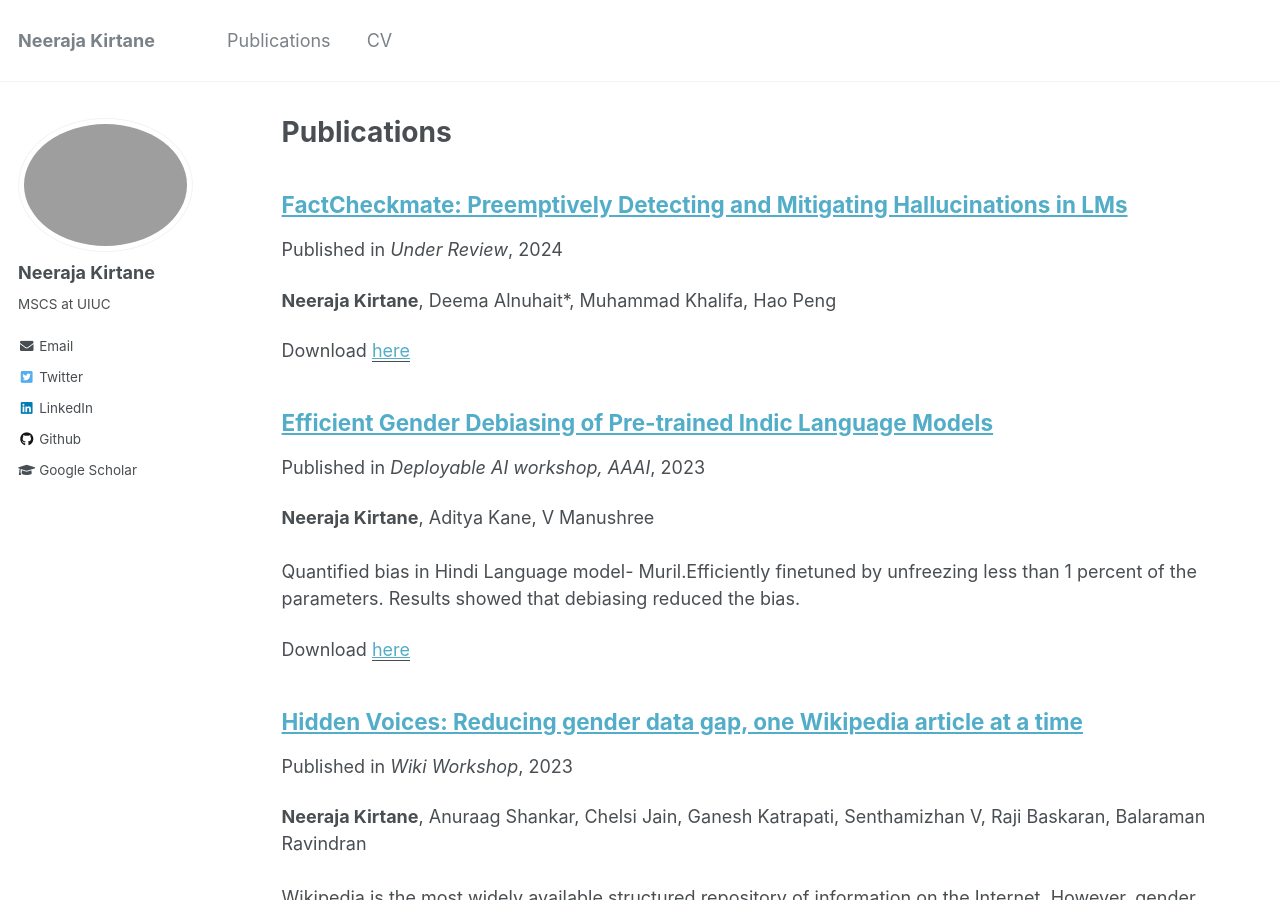
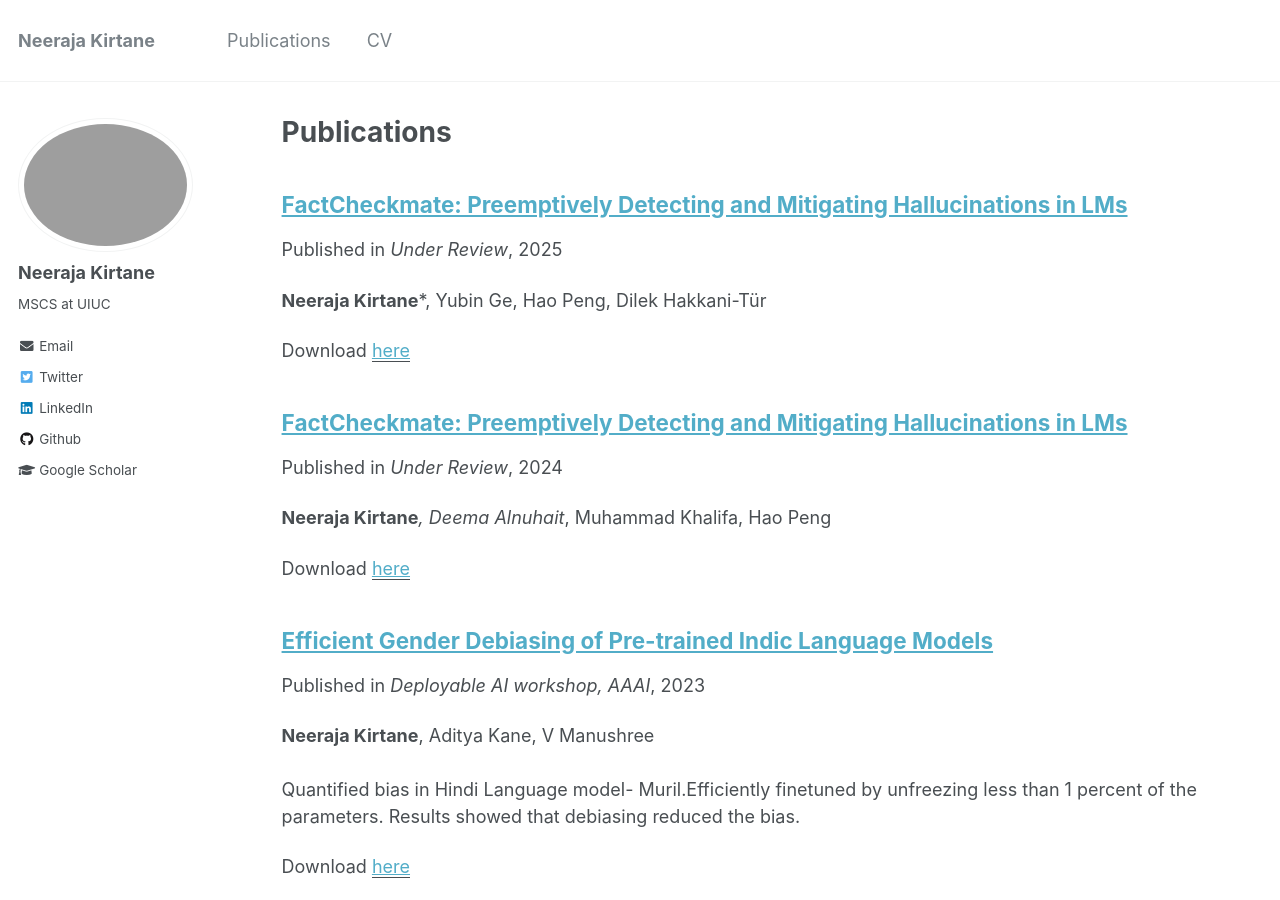
Before and after one commit to neeraja1504/neeraja1504.github.io, a Jekyll site: the page built from _pages/publications.md, in a window 1280 px wide and 900 px high. Built offline with Jekyll 4.4.1, drawn with Linux system fonts in a browser that asks for light colours.

```diff
--- /dev/null
+++ b/_publications/jailbreaking.md
@@ -0,0 +1,10 @@
+---
+title: "FactCheckmate: Preemptively Detecting and Mitigating Hallucinations in LMs"
+collection: publications
+permalink: /publication/jailbreaking
+date: 2025-01-25
+venue: "Under Review"
+paperurl: "https://arxiv.org/pdf/2501.14073"
+# citation: 'Neeraja Kirtane and Tanvi Anand'
+---
+**Neeraja Kirtane***, Yubin Ge, Hao Peng, Dilek Hakkani-Tür
```
Also changed, not shown: _publications/factcheckmate.md (+1 -1 lines).
